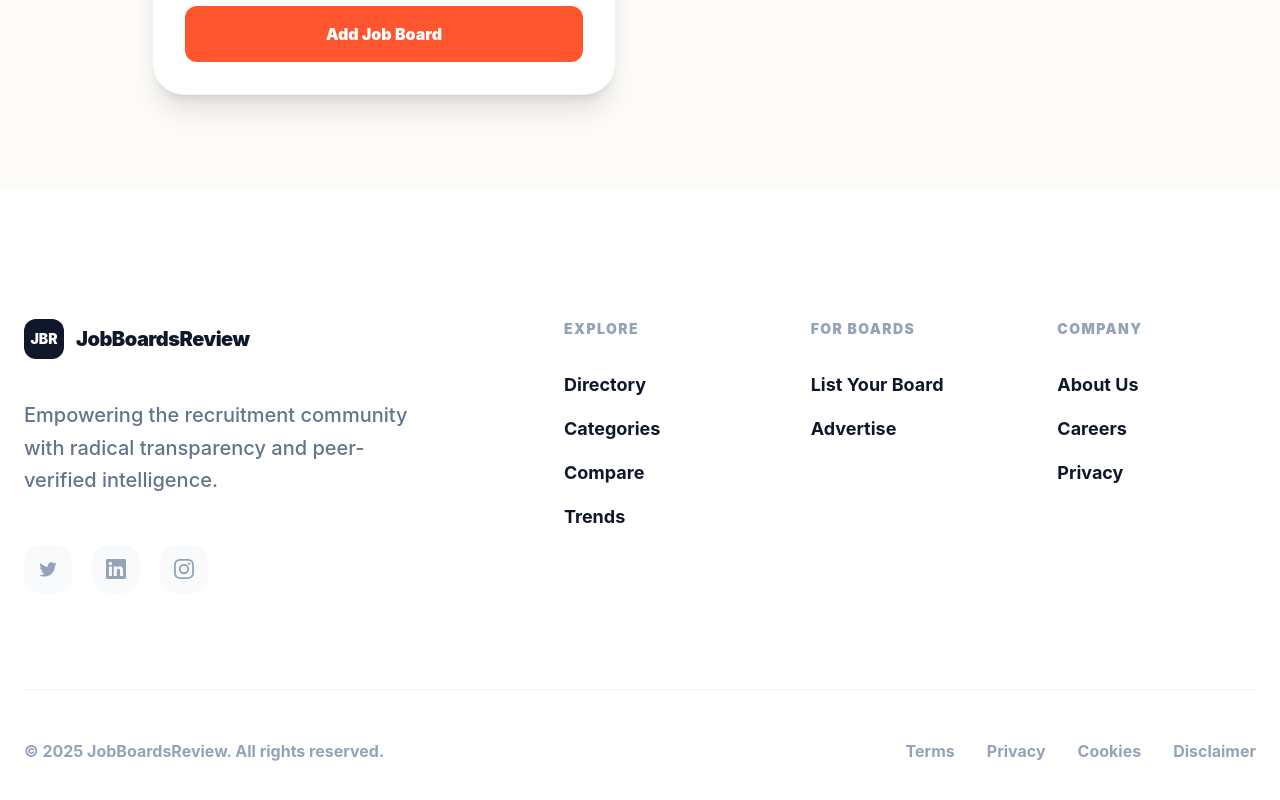
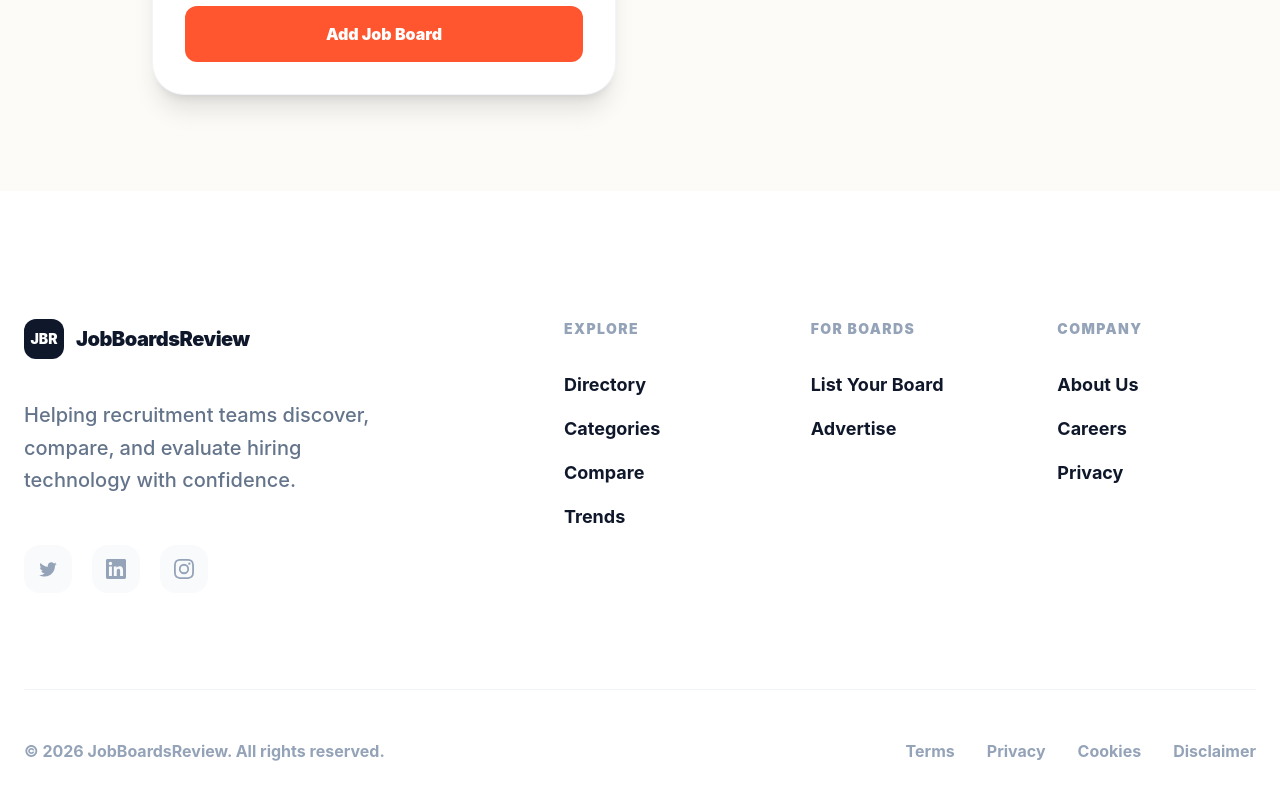
Before and after one commit to sjaiman93/jobboardsreview, a Next.js app: page /admin in a window 1280 px wide. Shown: the part 1823-2623 px from the top of the page. Built offline with nearby package versions, Linux system fonts and the light colour scheme.

Commit message:
update footer copyright year to 2026 and replace brand description tagline

```diff
--- a/components/Footer.js
+++ b/components/Footer.js
@@ -48,7 +48,7 @@ export default function Footer() {
               </span>
             </Link>
             <p className="text-xl text-slate-500 font-medium max-w-sm mb-12 leading-relaxed">
-              Empowering the recruitment community with radical transparency and peer-verified intelligence.
+              Helping recruitment teams discover, compare, and evaluate hiring technology with confidence.
             </p>
             <div className="flex gap-5">
               {/* Social Icons */}
@@ -102,7 +102,7 @@ export default function Footer() {
 
         {/* Bottom Bar */}
         <div className="pt-12 border-t border-slate-100 flex flex-col md:flex-row justify-between items-center gap-6 text-slate-400 font-bold">
-          <p>© 2025 JobBoardsReview. All rights reserved.</p>
+          <p>© 2026 JobBoardsReview. All rights reserved.</p>
           <div className="flex gap-8">
             {[
               { label: "Terms", href: "/terms" },
--- a/data/siteContent.js
+++ b/data/siteContent.js
@@ -9,8 +9,8 @@ export const siteContent = {
     "heroTitle": "Hiring at jobboardsreview.com",
     "heroSubtitle": "better talent without the guesswork.",
     "highlightText": "100% Verified Community Insights",
-    "footerText": "Empowering the recruitment community with radical transparency and peer-verified intelligence.",
-    "copyrightText": "© 2025 JobBoardsReview. All rights reserved."
+    "footerText": "Helping recruitment teams discover, compare, and evaluate hiring technology with confidence.",
+    "copyrightText": "© 2026 JobBoardsReview. All rights reserved."
   }
 };
 
```
